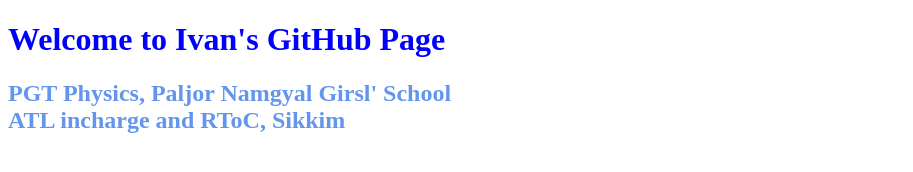
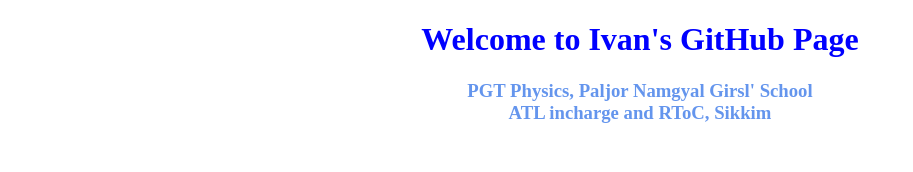
Before and after one commit to idlepcha/idlepcha.github.io, a plain HTML site: page index.html in a window 1280 px wide. Shown: the whole page, without its empty margins (0-913 px from the left). Drawn offline with Linux system fonts and the light colour scheme.

Commit message:
disignation added

```diff
--- a/index.html
+++ b/index.html
@@ -6,9 +6,9 @@
     </head>
     <body>
 
-        <h1 style="color: blue;">Welcome to Ivan's GitHub Page
+        <h1 style="color: blue; text-align: center;">Welcome to Ivan's GitHub Page
         </h1>
-        <h2 style="color: cornflowerblue ;">PGT Physics, Paljor Namgyal Girsl' School <br> ATL incharge and RToC, Sikkim</h2>
+        <h3 style="color: cornflowerblue ; text-align: center;">PGT Physics, Paljor Namgyal Girsl' School <br> ATL incharge and RToC, Sikkim</h2>
     </body>
 
 </html>
```
